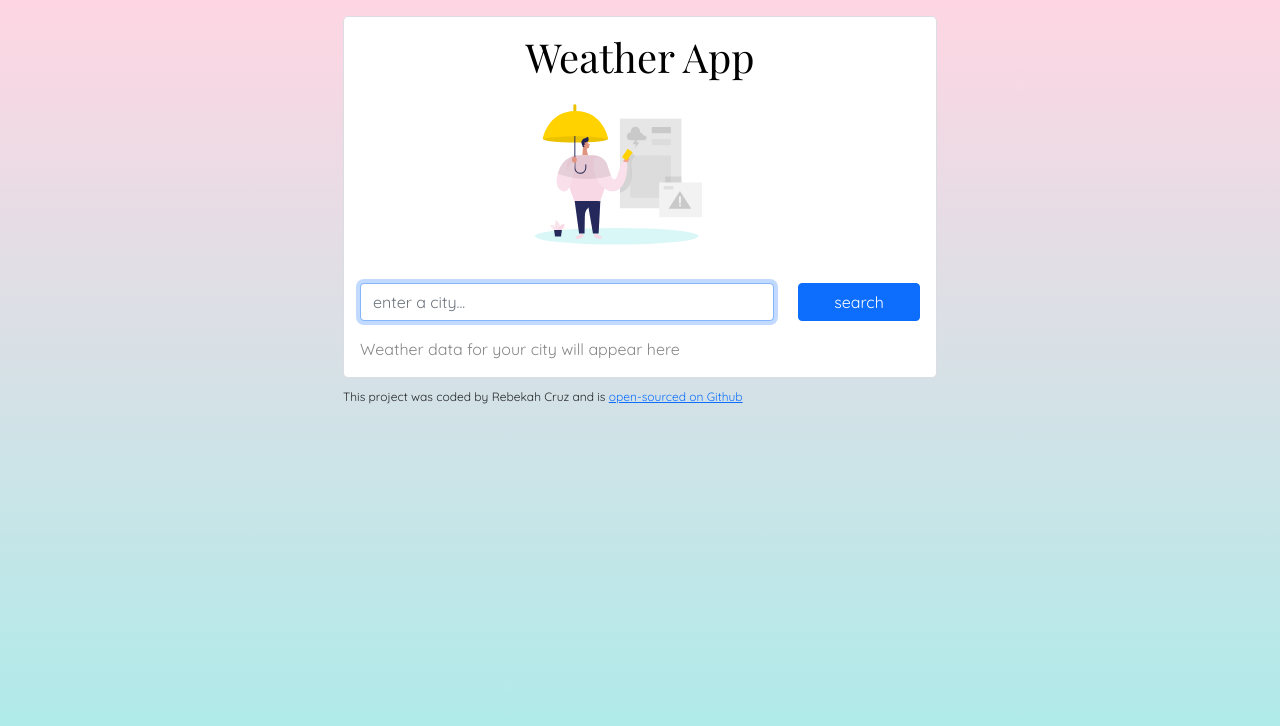
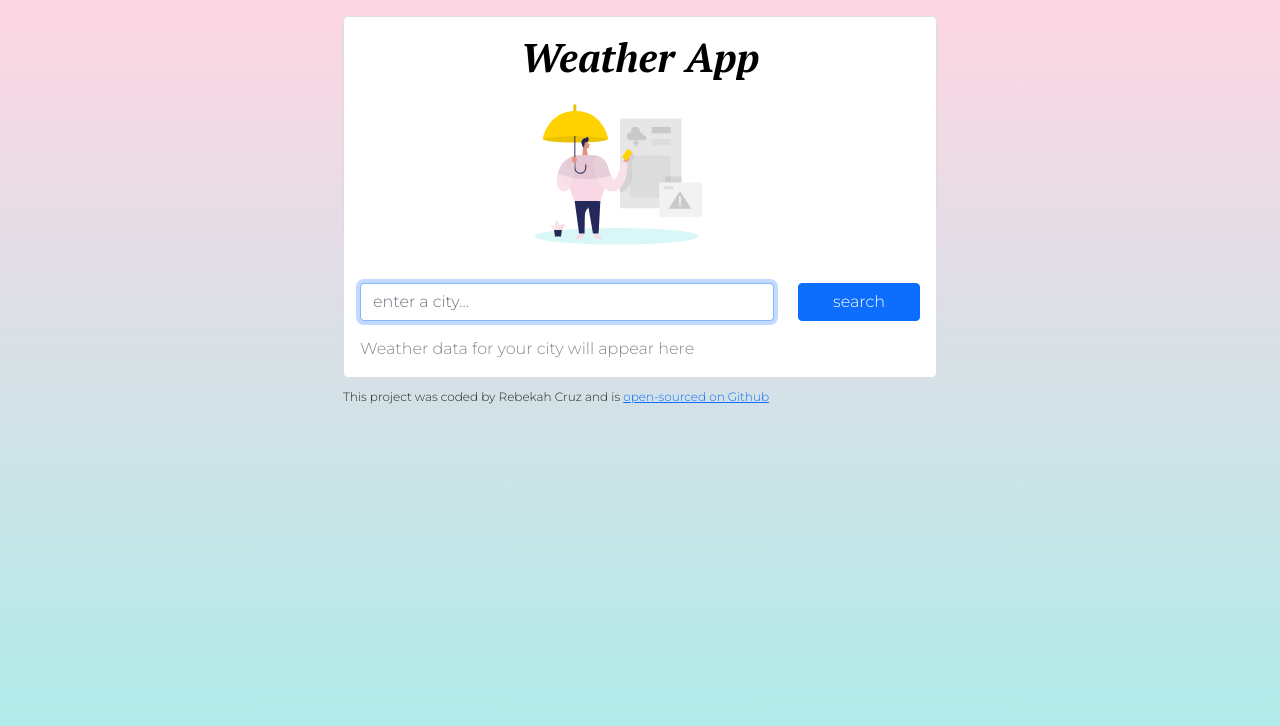
Before and after one commit to bexter89/react-weather-app, a React (Create React App) app: page / in a window 1280 px wide. Shown: the top 726 px of the page. Built offline with nearby package versions, Linux system fonts and the light colour scheme; what react-animations would draw is missing.

Commit message:
adjust styling, correct input city time
need to fix sunrise/sunset time

```diff
--- a/public/index.html
+++ b/public/index.html
@@ -7,7 +7,7 @@
     <meta name="viewport" content="width=device-width, initial-scale=1" />
     <link rel="preconnect" href="https://fonts.googleapis.com">
     <link rel="preconnect" href="https://fonts.gstatic.com" crossorigin>
-    <link href="https://fonts.googleapis.com/css2?family=Playfair+Display&family=Quicksand&family=Yeseva+One&display=swap" rel="stylesheet">
+    <link href="https://fonts.googleapis.com/css2?family=Montserrat:wght@300&family=PT+Serif:ital,wght@1,700&family=Playfair+Display:wght@600&display=swap" rel="stylesheet">
     <meta
       name="description"
       content="a web site to check the weather in real time in various cities all over the world"
--- a/src/API Helpers/dataHandlers.js
+++ b/src/API Helpers/dataHandlers.js
@@ -3,6 +3,7 @@ import React from 'react';
 let tz;
 
 function updateDate(timeZoneOffset, weatherCode, timeStamp ) {
+  console.log('timeZoneOffset: ', timeZoneOffset)
   let currentDate = new Date()
   let inputCityTS = new Date(timeStamp * 1000)
   let months = [
@@ -54,6 +55,8 @@ function updateDate(timeZoneOffset, weatherCode, timeStamp ) {
 
   let inputCityTimeZoneOffsetHours = (timeZoneOffset / 3600);
   let utcTime = inputCityTS.getUTCHours();
+  console.log('!!! UTC time: ', utcTime)
+  console.log('!!! tz offset: ',inputCityTimeZoneOffsetHours)
   let inputCityHour = (utcTime + inputCityTimeZoneOffsetHours)
 
   if (inputCityHour < 1) {
@@ -77,6 +80,7 @@ function updateDate(timeZoneOffset, weatherCode, timeStamp ) {
 
 function formatTime(timestamp, sunTimes) {
   let date = new Date(timestamp * 1000);
+  console.log('date: ', date)
   let hours = date.getHours();
   let minutes = "0" + date.getMinutes();
   let timeOfDay = hours >= 12 ? ` PM` : ` AM`;
@@ -84,6 +88,7 @@ function formatTime(timestamp, sunTimes) {
     hours = (hours - 12);
   }
   let formattedTime = hours + ":" + minutes.substr(-2) + timeOfDay;
+  console.log('formatted: ', formattedTime)
   return formattedTime;
 }
 
@@ -103,7 +108,7 @@ function formatDayOfWeek(timestamp) {
 }
 
 function parseTodaysWeatherData(cityName, data) {
-
+  console.log('todays weather: ', data)
   //updateDate(timeZoneOffset, weatherCode, timeStamp )
   let timeZoneOff = data.timezone;
   tz = timeZoneOff;
@@ -127,7 +132,7 @@ function parseTodaysWeatherData(cityName, data) {
     tempFeels : Math.round(data.main.feels_like),
     tempMin : Math.round(data.main.temp_min),
     tempMax : Math.round(data.main.temp_max),
-    wind : Math.round(data.wind.speed),
+    wind : data.wind.speed,
     sunrise : sunriseTime[1],
     sunset : sunsetTime[1],
   }
@@ -163,7 +168,7 @@ function parseFutureData(cityName, data) {
     tempFeels : Math.round(data.feels_like.day),
     tempMin : Math.round(data.temp.min),
     tempMax : Math.round(data.temp.max),
-    wind : Math.round(data.wind_speed),
+    wind : data.wind_speed,
     sunrise : sunriseTime[1],
     sunset : sunsetTime[1],
     moonPhase : data.moon_phase
--- a/src/App.css
+++ b/src/App.css
@@ -20,12 +20,12 @@ html {
 }
 
 body {
-  font-family: 'Quicksand', sans-serif;
+  font-family: 'Montserrat', sans-serif;
   background: none;
 }
 
 h1, h2, h3, h4 {
-  font-family: 'Playfair Display', serif;
+  font-family: 'PT Serif', serif;
   color: black;
 }
 
--- a/src/FutureDay.css
+++ b/src/FutureDay.css
@@ -10,6 +10,8 @@
 }
 .FutureDay h3 {
   font-size: .8em;
+  position: relative;
+  top: 10px;
   color: black;
 }
 
--- a/src/FutureDay.js
+++ b/src/FutureDay.js
@@ -22,7 +22,7 @@ export default function FutureDay({ weather, units }) {
   return (
     <>
     <div className="row">
-      <h3><u>{weather.day}</u></h3>
+      <h3>{weather.day}</h3>
       <RollDiv>
       <WeatherIcon
         weatherCode={weather.weatherCode} weatherID={weather.weatherID}
--- a/src/TodaysWeather.js
+++ b/src/TodaysWeather.js
@@ -41,7 +41,7 @@ export default function TodaysWeather ({todaysWeather, units, setUnits}) {
   if (todaysWeather) {
   return (
     <article className="TodaysWeather">
-      <h1>In <span id="cityName">{todaysWeather.name}</span>, its... </h1>
+      <h1>In <span id="cityName">{todaysWeather.name.toLowerCase()}</span>, its... </h1>
       <ul>
         <li id="inputCityDateTime">{todaysWeather.inputTime} on {todaysWeather.date}</li>
         <li id="updatedOn">Last updated: {todaysWeather.day} at {todaysWeather.time} local time</li>
```
